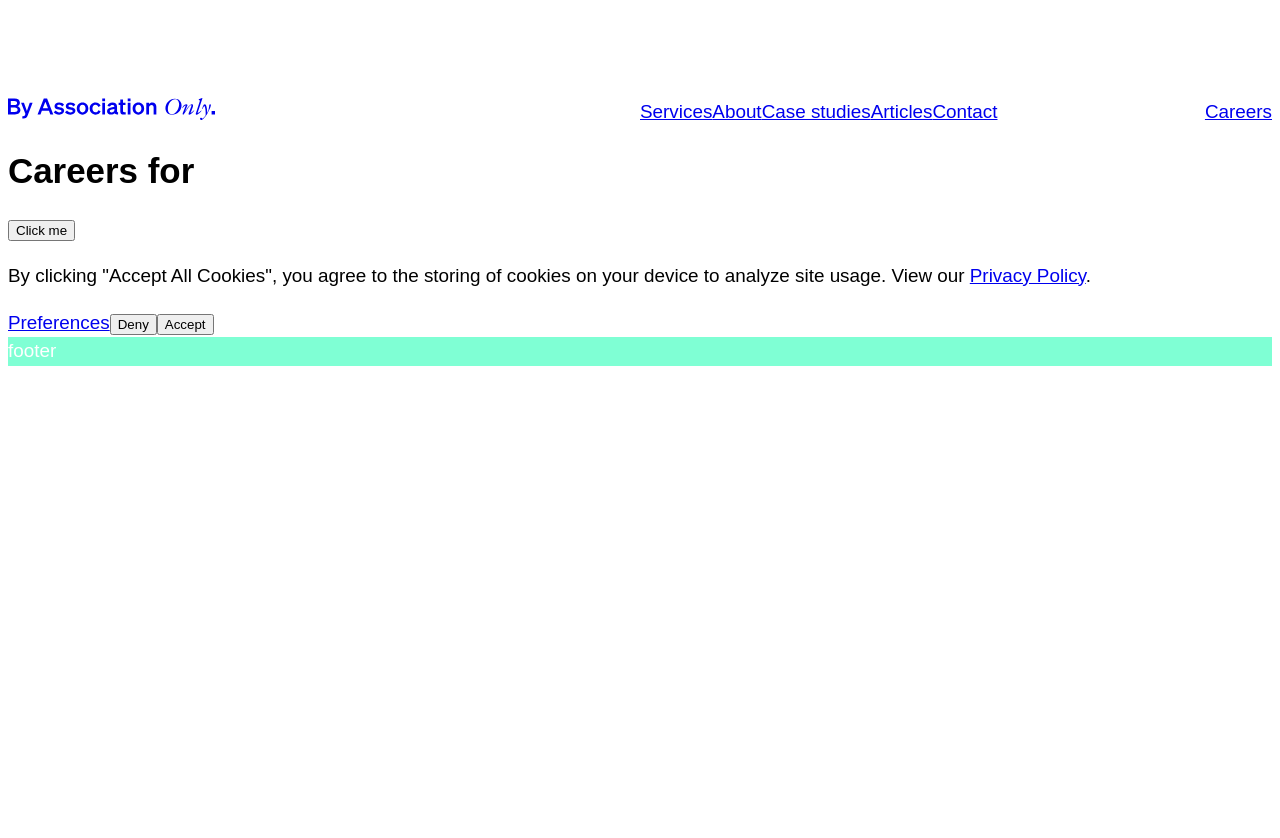
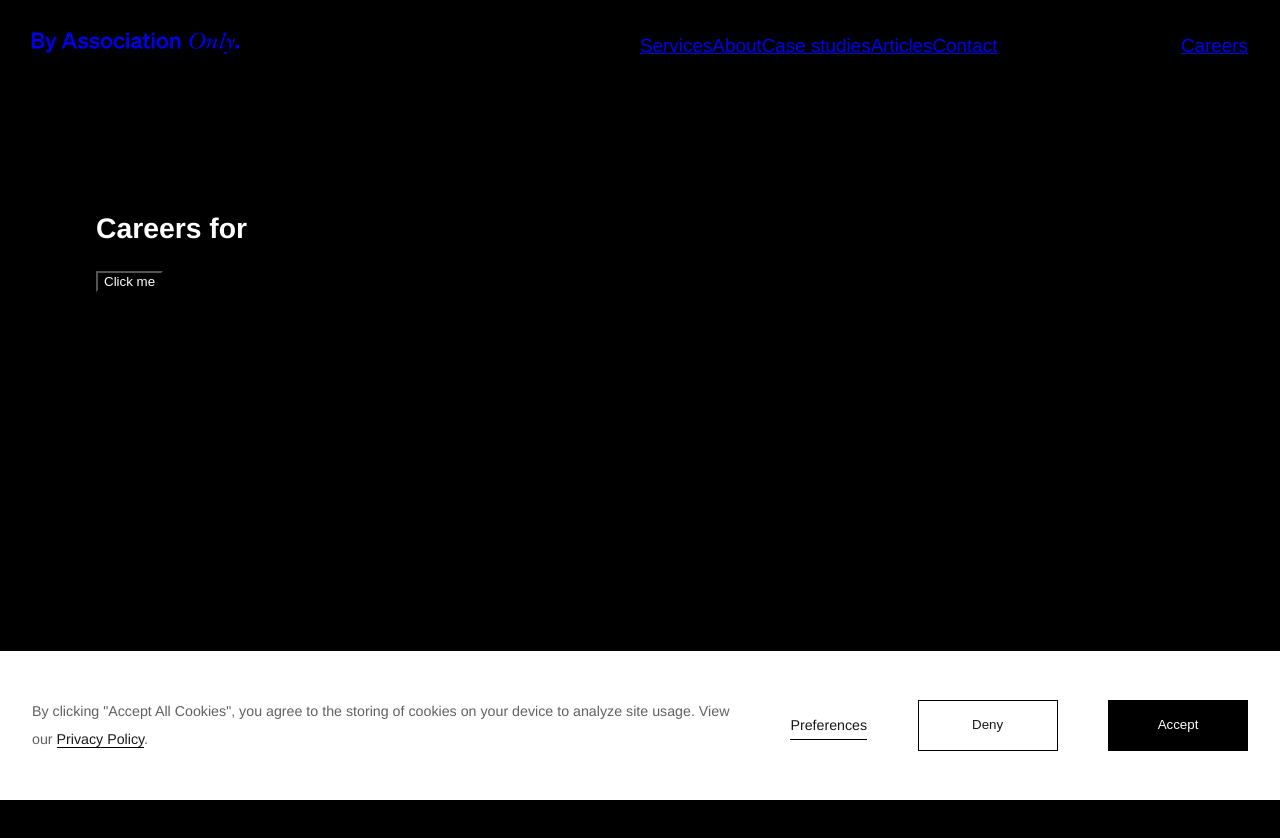
Before and after one commit to MarionCorvez/byassociationonly, a Next.js app: page /careers in a window 1280 px wide. Shown: the top 838 px of the page. After the commit the page ends 800 px from the top, so only its background shows below. Built offline with nearby package versions, Linux system fonts and the light colour scheme.

Commit message:
Step 4: Create and implement styles

```diff
--- a/src/app/layout.tsx
+++ b/src/app/layout.tsx
@@ -30,7 +30,7 @@ export default function RootLayout({
     <html lang="en">
       <body>
         <Header />
-        {children}
+        <main>{children}</main>
         <CookieBanner />
         <Footer />
       </body>
--- a/src/components/CookieBanner/index.scss
+++ b/src/components/CookieBanner/index.scss
@@ -2,15 +2,43 @@
 
 // className={styles.cookie-banner}
 
-.cookie_banner {
+.cookie-banner {
+  position: absolute;
+  bottom: 0;
+  width: 100%; // check
+  font-size: var(--f-sm);
+  @extend %flex;
+  gap: var(--outset-s);
+
+  :where(.link) {
+    --foreground: var(--thamar-black);
+    border-bottom: 1px solid var(--black);
+    font-weight: 200;
+    text-decoration: none;
+  }
+
   :where(.content) {
+    --foreground: var(--kettleman);
+    flex: 1 1 60%;
   }
+
   :where(.actions) {
-    :where(.link) {
+    @extend %flex;
+    flex: 1 1 40%;
+    > :where(*) {
+      margin-left: 1rem;
     }
+
     :where(.button) {
+      border: 1px solid var(--black);
+      text-align: center;
+      min-width: 8.75rem;
+      padding: 0.625rem 1.25rem;
+      cursor: pointer;
+      line-height: inherit;
+      display: inline-block;
     }
-    :where(.is_dark) {
+    :where(.is--dark) {
     }
   }
 }
--- a/src/components/CookieBanner/index.tsx
+++ b/src/components/CookieBanner/index.tsx
@@ -20,19 +20,24 @@ import Link from "next/link";
 
 export default function CookieBanner() {
   return (
-    <section className="">
-      <p className="">
-        By clicking "Accept All Cookies", you agree to the storing of cookies on
-        your device to analyze site usage. View our{" "}
-        <a href="/#">Privacy Policy</a>.
-      </p>
-      <div>
-        <Link className="" href={"/#"}>
-          Preferences
-        </Link>
-        <button className="">Deny</button>
-        <button className="">Accept</button>
-      </div>
-    </section>
+    <aside>
+      <section className="cookie-banner theme--light">
+        <p className="content">
+          By clicking "Accept All Cookies", you agree to the storing of cookies
+          on your device to analyze site usage. View our{" "}
+          <a className="link" href="/#">
+            Privacy Policy
+          </a>
+          .
+        </p>
+        <div className="actions">
+          <Link className="link" href={"/#"}>
+            Preferences
+          </Link>
+          <button className="button">Deny</button>
+          <button className="button is--dark theme--dark">Accept</button>
+        </div>
+      </section>
+    </aside>
   );
 }
--- a/src/components/Header/index.scss
+++ b/src/components/Header/index.scss
@@ -62,3 +62,32 @@
     }
   }
 }
+
+/* Responsive cover */
+
+.decorative-image {
+  container-type: inline-size;
+}
+
+.decorative-image img {
+  width: 100%;
+  height: 100%;
+  object-fit: cover;
+}
+
+@container (min-width: 70vw) {
+  .decorative-image img {
+    max-width: unset;
+    width: 100vw;
+    height: unset;
+    margin-inline-start: 50%;
+    transform: translateX(-50%);
+    aspect-ratio: 10/5;
+  }
+}
+
+.full-bleed {
+  width: 100vw;
+  margin-left: 50%;
+  transform: translateX(-50%);
+}
--- a/src/styles/abstracts/_layout.scss
+++ b/src/styles/abstracts/_layout.scss
@@ -4,17 +4,47 @@
   ========================================
 */
 
+:root {
+  --inset: clamp(2rem, calc(1.273rem + 3.636vw), 4rem);
+  --gap: clamp(2rem, calc(1.273rem + 3.636vw), 4rem)
+    clamp(1rem, calc(0.636rem + 1.818vw), 2rem);
+  --outset-s: clamp(1rem, calc(0.636rem + 1.818vw), 2rem);
+  --outset-m: clamp(1rem, calc(0.273rem + 3.636vw), 3rem);
+  --outset-l: clamp(2rem, calc(1.273rem + 3.636vw), 4rem);
+}
+
 /* $Card
    ==================================== */
 
-.scrrn {
+body {
+  display: grid;
+  grid-template-rows: auto 1fr auto;
+  min-height: 100vh;
+  margin: 0;
+  position: relative;
+}
+
+.screen {
+}
+
+header,
+main,
+section,
+footer {
+  --outset: clamp(1.5rem, calc(1.318rem + 0.909vw), 2rem);
+  box-sizing: border-box;
+  padding: var(--outset);
+}
+
+.section--full {
+  --outset: 0;
 }
 
 // Breakpoints
 
 @mixin bp($point) {
   @if $point == large {
-    @media screen and (width > 920px) {
+    @media screen and (width > 1024px) {
       @content;
     }
   } @else if $point == medium {
@@ -36,9 +66,12 @@
 /* $Card
    ==================================== */
 
-%flex,
-.flex {
-  display: flex;
+%flex {
+  @include bp(large) {
+    display: flex;
+    justify-content: space-between;
+    align-items: center;
+  }
 }
 // .section_footer {@extend %flex;}
 
@@ -61,10 +94,25 @@
   grid-template-columns: 75% 25%; // 3fr 1fr
 }
 
+// to test for a card with img
+
+.media {
+  display: grid;
+  grid-template-columns: fit-content(200px) 1fr;
+  grid-template-rows: 1fr auto;
+  grid-template-areas:
+    "image content"
+    "image footer";
+  grid-gap: 20px;
+  margin-bottom: 4em;
+}
+
 .grid-2c {
+  --cols: 2;
+  --rows: 2;
   display: grid;
-  grid-template-columns: repeat(2, 1fr);
-  grid-template-rows: repeat(2, 1fr);
+  grid-template-columns: repeat(var(--cols), 1fr);
+  grid-template-rows: repeat(var(--rows), 1fr);
 
   &__item-l {
     grid-area: 1 / 1 / 3 / 2; // rs / cs / re / ce
@@ -78,10 +126,15 @@
   }
 }
 
-.grid-auto {
+.grid-auto-fit {
+  --grid-min-col-size: 400px;
+  --grid-flow-spacing: 2rem;
   display: grid;
-  grid-template-columns: repeat(auto-fit, minmax(200px, 1fr));
-  grid-gap: 20px;
+  grid-template-columns: repeat(
+    auto-fit,
+    minmax(min(var(--grid-min-col-size), 100%), 1fr)
+  );
+  gap: var(--grid-flow-spacing), 1rem;
 }
 
 .container {
@@ -101,6 +154,12 @@
 .grid-center {
   display: grid;
   place-content: center;
+}
+
+.flex-center {
+  display: flex;
+  align-items: center;
+  justify-content: center;
 }
 
 .calendar {
@@ -123,3 +182,29 @@
 .flex--self {
   margin-left: auto;
 }
+
+// 3 cols
+.container {
+  display: flex;
+}
+
+.container > * {
+  margin: 0 10px;
+  flex: 1;
+}
+
+// Sticky footer
+.wrapper-full {
+  min-height: 100%;
+  display: grid;
+  grid-template-rows: auto 1fr auto;
+}
+
+// Push an item
+.main-nav {
+  display: flex;
+}
+
+.push {
+  margin-left: auto;
+}
--- a/src/styles/abstracts/_theme.scss
+++ b/src/styles/abstracts/_theme.scss
@@ -11,28 +11,40 @@
   --cold-morning: rgb(229, 229, 229);
   --white: rgb(255, 255, 255);
   --black: rgb(0, 0, 0);
+  --thamar-black: rgb(24, 24, 24);
   --carbon: rgb(51, 51, 51);
+  --kettleman: rgb(97, 97, 97);
   --dark-tone-ink: rgb(18, 18, 18);
   --speed-light: rgb(246, 244, 239);
   --black-chestnut-oak: rgb(36, 35, 31);
 }
 
-body /* theme--light */,
+body /* theme--dark */,
 .theme--brand,
+.theme--light,
 .theme--dark,
-.theme--speed-light {
+.theme--speed-light,
+button,
+p,
+.link {
   color: var(--foreground);
   background-color: var(--background);
 }
 
-body {
+/* body {
   --foreground: light-dark(var(--black), var(--white));
   --background: light-dark(var(--white), var(--dark-tone-ink));
-}
+} */
 
+body,
 .theme--dark {
   --foreground: light-dark(var(--white), var(--dark-tone-ink));
   --background: light-dark(var(--black), var(--white));
+}
+
+.theme--light {
+  --foreground: light-dark(var(--thamar-black), var(--white));
+  --background: light-dark(var(--white), var(--thamar-black));
 }
 
 .theme--brand,
--- a/src/styles/abstracts/_typography.scss
+++ b/src/styles/abstracts/_typography.scss
@@ -13,11 +13,14 @@
   --f-xxl: clamp(2.5rem, 0.76vi + 2.31rem, 2.92rem); // h1 - 40
 }
 
-.heading-2 {
-  font-size: var(--f-xxl);
+body {
+  font-family: Helvetica, sans-serif;
+  font-size: var(--f-base);
+  font-weight: 200;
+  line-height: 150%;
 }
 
-/* h1 {
+.heading-1 {
   font-size: var(--f-xxl);
 }
 
@@ -25,10 +28,10 @@
   font-size: var(--f-xl);
 }
 
-h3 {
+.heading-3 {
   font-size: var(--f-lg);
 }
 
-h4 {
+.heading-4 {
   font-size: var(--f-md);
-} */
+}
--- a/src/styles/globals.scss
+++ b/src/styles/globals.scss
@@ -20,35 +20,6 @@
   $Base
   ========================================
 */
-
-:root {
-  --background: #ffffff;
-  --foreground: #171717;
-}
-
-@media (prefers-color-scheme: dark) {
-  :root {
-    --background: #0a0a0a;
-    --foreground: #ededed;
-  }
-}
-
-body {
-  // background: var(--background);
-  // color: a.var(--base-color);
-  //color: a.$primary-color;
-  padding-top: 90px;
-  font-family: Soehne web leicht, sans-serif;
-  font-size: var(--f-base);
-  font-weight: 200;
-  line-height: 150%;
-  overflow: visible;
-  min-height: 100vh;
-}
-
-/* a {
-  font-size: 25px;
-} */
 
 // import from site
 /*
@@ -122,24 +93,3 @@ body {
 } */
 
 // end of import
-
-/*
-  ========================================
-  Typography
-  ========================================
-*/
-h1 {
-  font-size: var(--f-xxl);
-}
-
-h2 {
-  font-size: var(--f-xl);
-}
-
-h3 {
-  font-size: var(--f-lg);
-}
-
-h4 {
-  font-size: var(--f-md);
-}
```
